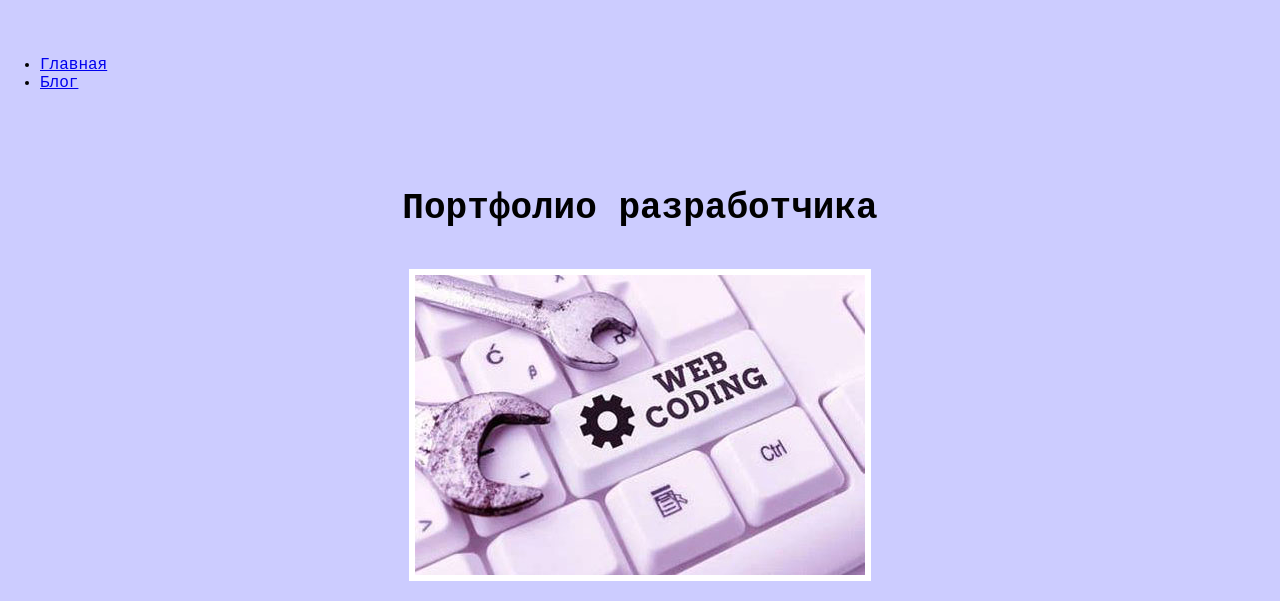
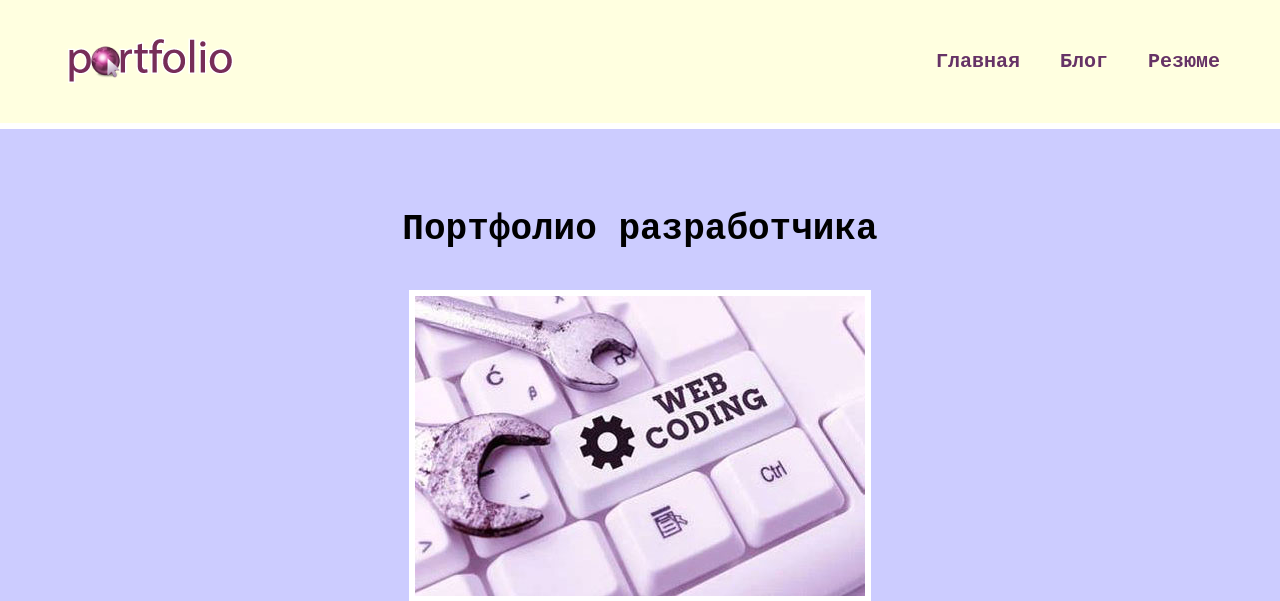
Before and after one commit to Hammer3355/second, a Django app: page / in a window 1280 px wide. Shown: the top 601 px of the page. Run offline with Django 4.2, Linux system fonts and the light colour scheme; data that the repository does not hold is empty.

```diff
--- a/personal_portfolio/skills/static/css/style.css
+++ b/personal_portfolio/skills/static/css/style.css
@@ -83,3 +83,32 @@ body {
     padding: 10px 20px;
     box-sizing: border-box;
 }
+
+.menu {
+    background: lightyellow;
+    padding: 10px;
+    border-bottom: 6px solid #FFF;
+}
+
+.menu .wrap {
+    display: flex;
+    flex-wrap: wrap;
+    justify-content: space-between;
+    align-items: center;
+}
+
+.menu a {
+    color: #663366;
+    font-weight: bold;
+    text-decoration: none;
+}
+
+.menu ul {
+    display: flex;
+    list-style: none;
+    font-size: 20px;
+}
+
+.menu li {
+    margin-left: 40px;
+}
--- a/personal_portfolio/skills/templates/skills/base.html
+++ b/personal_portfolio/skills/templates/skills/base.html
@@ -4,20 +4,25 @@
 <head>
 	<meta charset="UTF-8">
 	<title>Title</title>
+	<link rel="icon" href="{% static 'skills/favicon.ico' %}" type="image/favicon.ico">
 	<link rel="stylesheet" href="{% static 'css/style.css' %}">
+
 </head>
 <body>
 	<div class="menu">
 		<div class="wrap">
 			<div class="logo">
-
+				<a href="{% url 'index' %}">
+					<img src="{% static 'skills/logo.png' %}" alt="">
+				</a>
 			</div>
-
-		</div>
-		<ul>
+			<ul>
 			<li><a href="{% url 'index' %}">Главная</a></li>
 			<li><a href="{% url 'blog:blogs' %}">Блог</a></li>
+			<li><a href="{% static 'skills/resume.pdf' %}" target="_blank">Резюме</a></li>
 		</ul>
+		</div>
+
 	</div>
 	<div class="content">
 		<div class="wrap">
```
Also changed, not shown: personal_portfolio/skills/static/skills/favicon.ico (added), personal_portfolio/skills/static/skills/logo.png (added), 1 other file.
